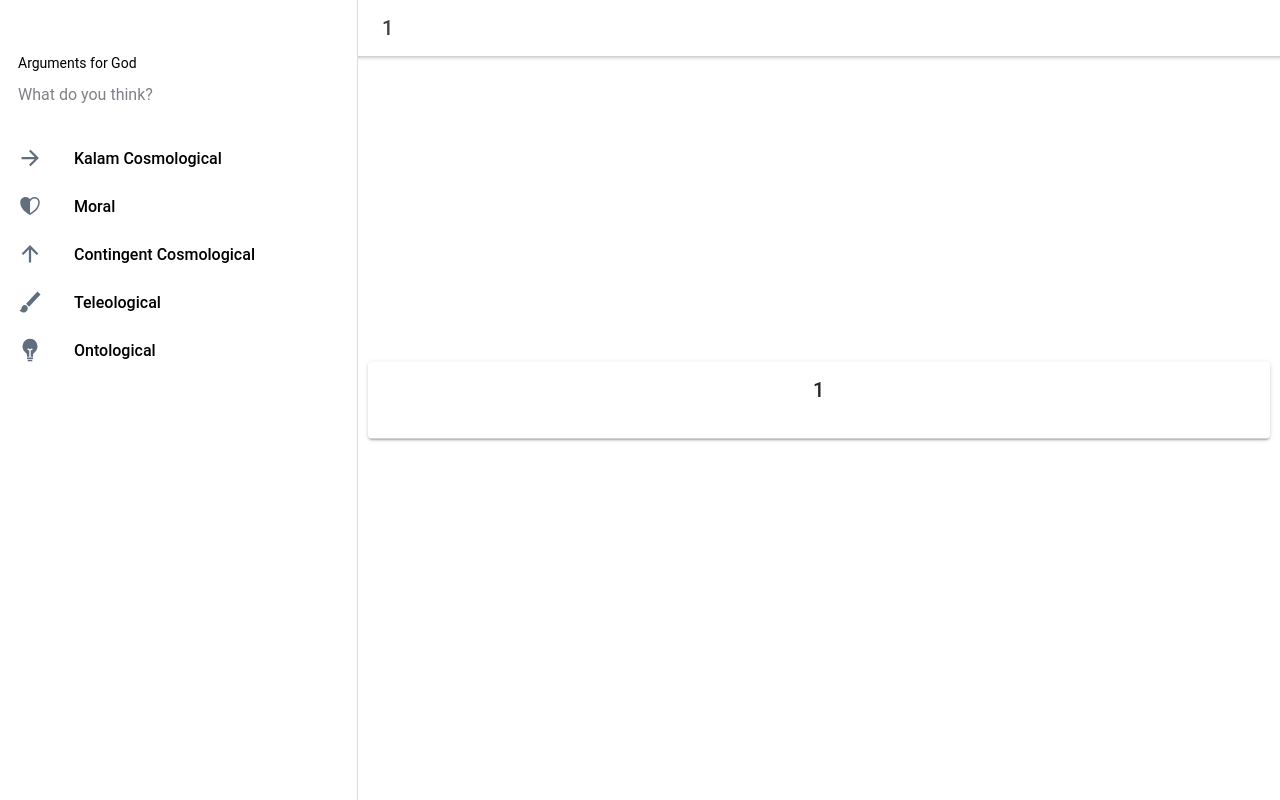
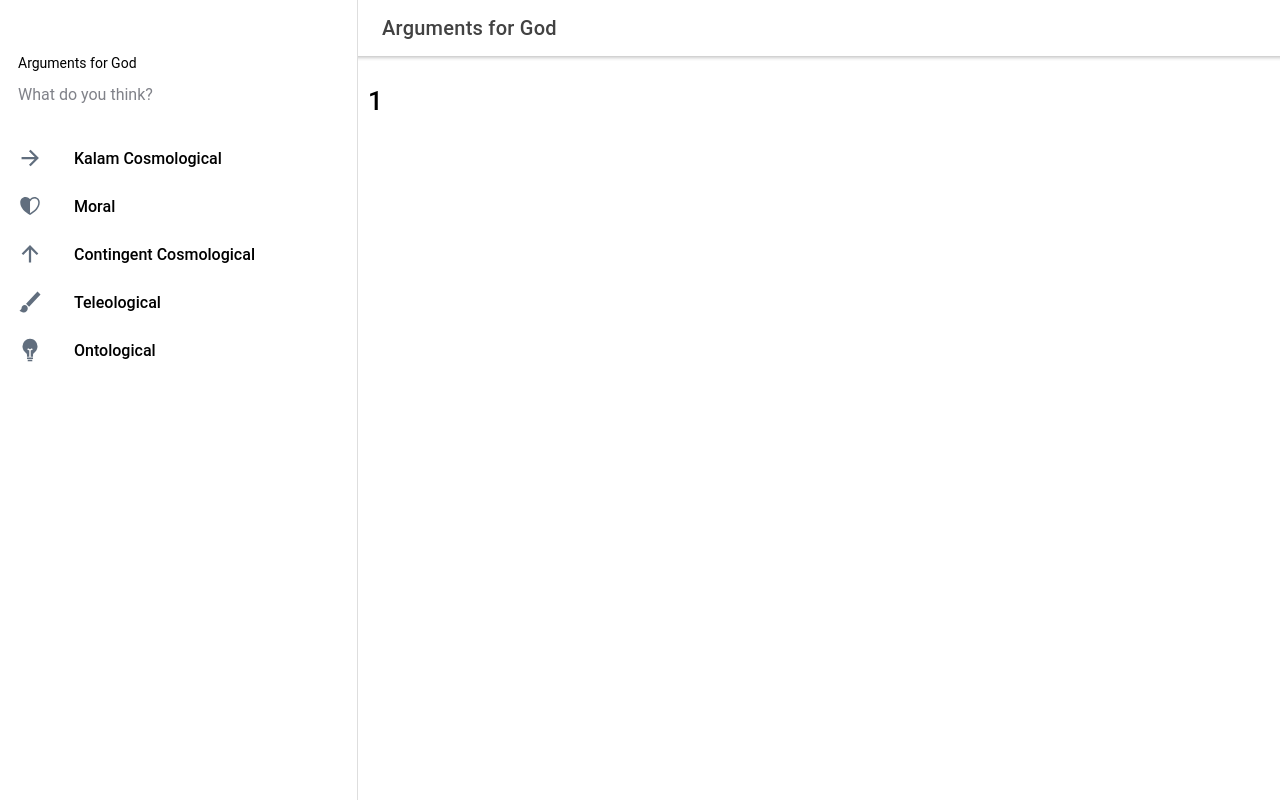
Before and after one commit to Joshuatanderson/arguments-for-god, a React (Create React App) app: page /page/1 in a window 1280 px wide. Built offline with nearby package versions, Linux system fonts and the light colour scheme; no server answers; the database is empty.

Commit message:
feat: ui list redo

```diff
--- a/src/components/Argument.tsx
+++ b/src/components/Argument.tsx
@@ -4,7 +4,13 @@ import {
 	IonCardHeader,
 	IonCardSubtitle,
 	IonCardTitle,
+	IonGrid,
+	IonHeader,
 	IonText,
+	IonCol,
+	IonRow,
+	IonList,
+	IonItem,
 } from "@ionic/react";
 import React, { useState, useContext, useEffect, Fragment } from "react";
 import { useLocation } from "react-router-dom";
@@ -45,30 +51,54 @@ const Argument: React.FC<ContainerProps> = ({ name }: ContainerProps) => {
 		const points = [];
 		for (let i = 0; i < syllogism.length; i++) {
 			points.push(
-				<Fragment key={`syllogism-${i}`}>
-					<IonText>
-						{i + 1}. {syllogism[i]}
-					</IonText>{" "}
-					<br />
-				</Fragment>
+				// <Fragment }>
+				<IonItem key={`syllogism-${i}`}>{syllogism[i]}</IonItem>
+				// {/* </Fragment> */}
 			);
 		}
 
 		return points;
 	};
+	function titleCase(str: string) {
+		return str
+			.split(" ")
+			.map(function (val) {
+				return val.charAt(0).toUpperCase() + val.substr(1).toLowerCase();
+			})
+			.join(" ");
+	}
 
 	return (
-		<div className="container">
-			<IonCard>
+		/* <IonCard>
 				<IonCardHeader>
-					<IonCardTitle>{name}</IonCardTitle>
-					<IonCardSubtitle>{data?.subtitle}</IonCardSubtitle>
+					<IonCardTitle>
+						<h1>{name}</h1>
+					</IonCardTitle>
+					<IonCardSubtitle>
+						<h2>{data?.subtitle}</h2>
+					</IonCardSubtitle>
 				</IonCardHeader>
 				<IonCardContent>
 					{data && createSyllogism(data.syllogism)}
 				</IonCardContent>
-			</IonCard>
-		</div>
+			</IonCard> */
+		<IonGrid>
+			<IonRow>
+				<IonCol>
+					<IonText>
+						<h1>{titleCase(name)}</h1>
+					</IonText>
+					<IonText>
+						<h5>{data?.subtitle}</h5>
+					</IonText>
+				</IonCol>
+			</IonRow>
+			<IonRow>
+				<IonCol>
+					<IonList>{data && createSyllogism(data.syllogism)}</IonList>
+				</IonCol>
+			</IonRow>
+		</IonGrid>
 	);
 };
 
--- a/src/pages/Page.tsx
+++ b/src/pages/Page.tsx
@@ -1,8 +1,7 @@
 import { IonButtons, IonContent, IonHeader, IonMenuButton, IonPage, IonTitle, IonToolbar } from '@ionic/react';
 import React from 'react';
 import { useParams } from 'react-router';
-import ExploreContainer from '../components/Argument';
-import './Page.css';
+import Argument from '../components/Argument';
 
 const Page: React.FC = () => {
 
@@ -15,7 +14,7 @@ const Page: React.FC = () => {
           <IonButtons slot="start">
             <IonMenuButton />
           </IonButtons>
-          <IonTitle>{code}</IonTitle>
+          <IonTitle>Arguments for God</IonTitle>
         </IonToolbar>
       </IonHeader>
 
@@ -25,7 +24,7 @@ const Page: React.FC = () => {
             <IonTitle size="large">{code}</IonTitle>
           </IonToolbar>
         </IonHeader>
-        <ExploreContainer name={code} />
+        <Argument name={code} />
       </IonContent>
     </IonPage>
   );
```
Also changed, not shown: src/pages/Page.css (deleted).
